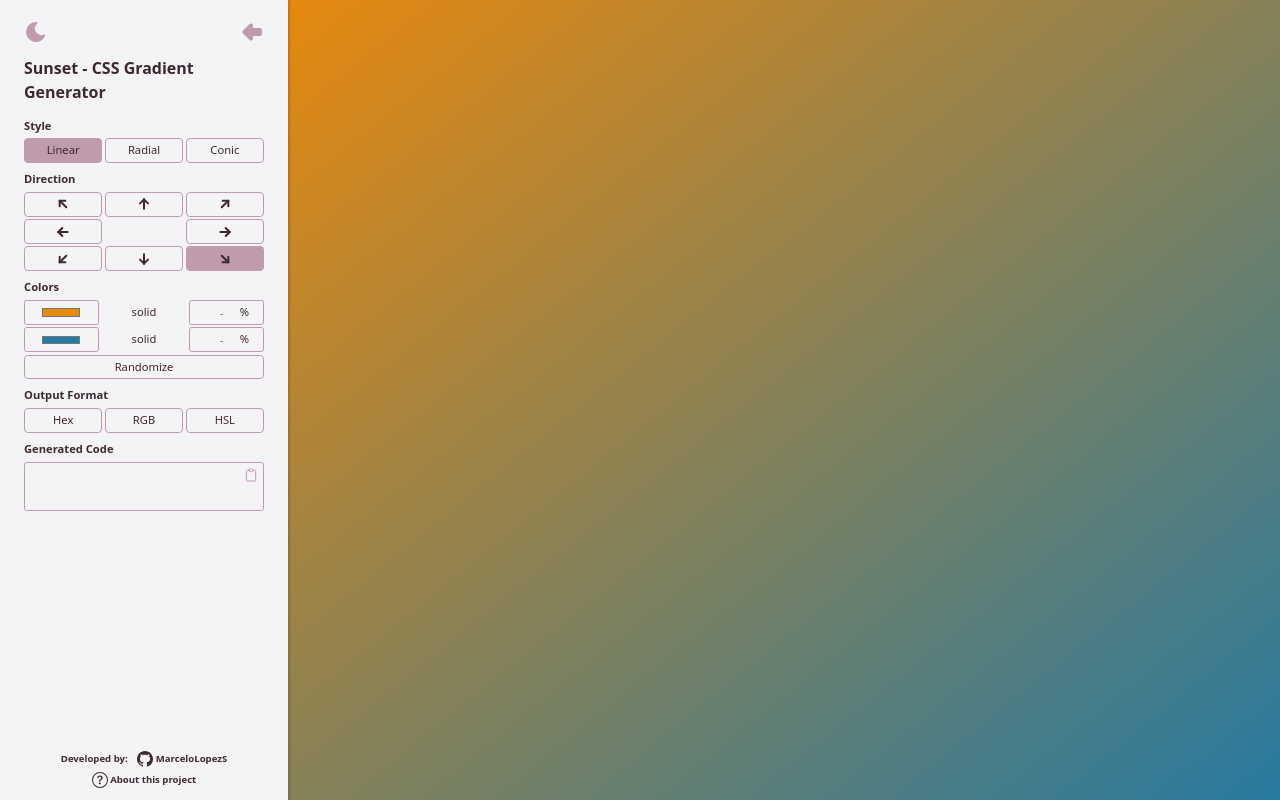
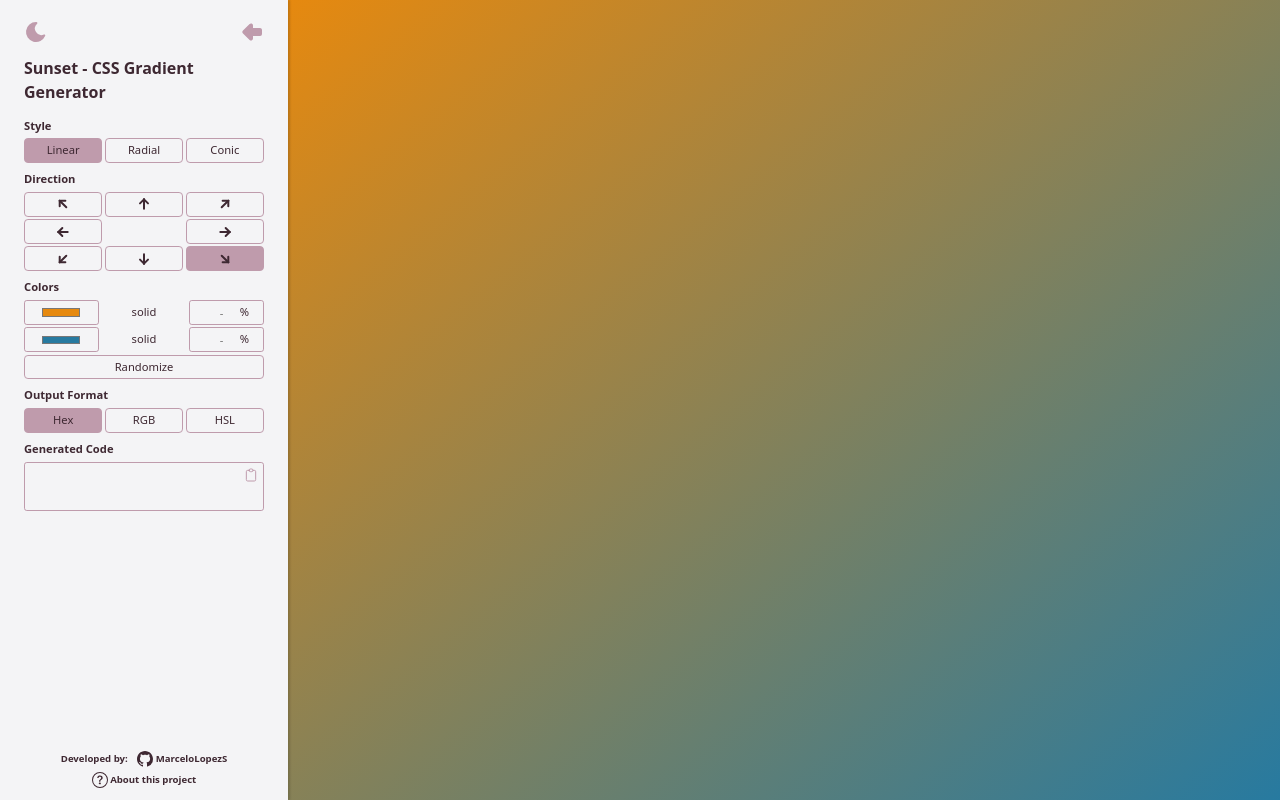
Before and after one commit to MarceloLopezS/sunset-css-gradient-generator, a React (Vite) app: page / in a window 1280 px wide. Built offline with nearby package versions, Linux system fonts and the light colour scheme.

Commit message:
Use store to read and set color format

```diff
--- a/src/features/OutputFormatControl/index.jsx
+++ b/src/features/OutputFormatControl/index.jsx
@@ -1,14 +1,30 @@
+import { useContext } from "react"
+import { StoreContext, StoreDispatchContext } from "../../shared/state/store"
+import { SET_COLOR_FORMAT } from "../../shared/state/config/actions"
+import { HEX, HSL, RGB } from "../../shared/utils/constants"
 import ButtonGrid from "../../shared/ui/ButtonGrid"
 import ControlButton from "../../shared/ui/ControlButton"
 
+const availableFormats = [HEX, RGB, HSL]
+
 const OutputFormatControl = () => {
+  const { gradientOptions } = useContext(StoreContext)
+  const dispatch = useContext(StoreDispatchContext)
+  const dispatchAction = (type, payload) => () => dispatch({ type, payload })
+
   return (
     <section>
       <p className="text-bold margin-block-end-50">Output Format</p>
       <ButtonGrid>
-        <ControlButton>Hex</ControlButton>
-        <ControlButton>RGB</ControlButton>
-        <ControlButton>HSL</ControlButton>
+        {availableFormats.map(format => (
+          <ControlButton
+            key={format}
+            selected={gradientOptions.colorFormat === format}
+            onClick={dispatchAction(SET_COLOR_FORMAT, { colorFormat: format })}
+          >
+            {format}
+          </ControlButton>
+        ))}
       </ButtonGrid>
     </section>
   )
```
